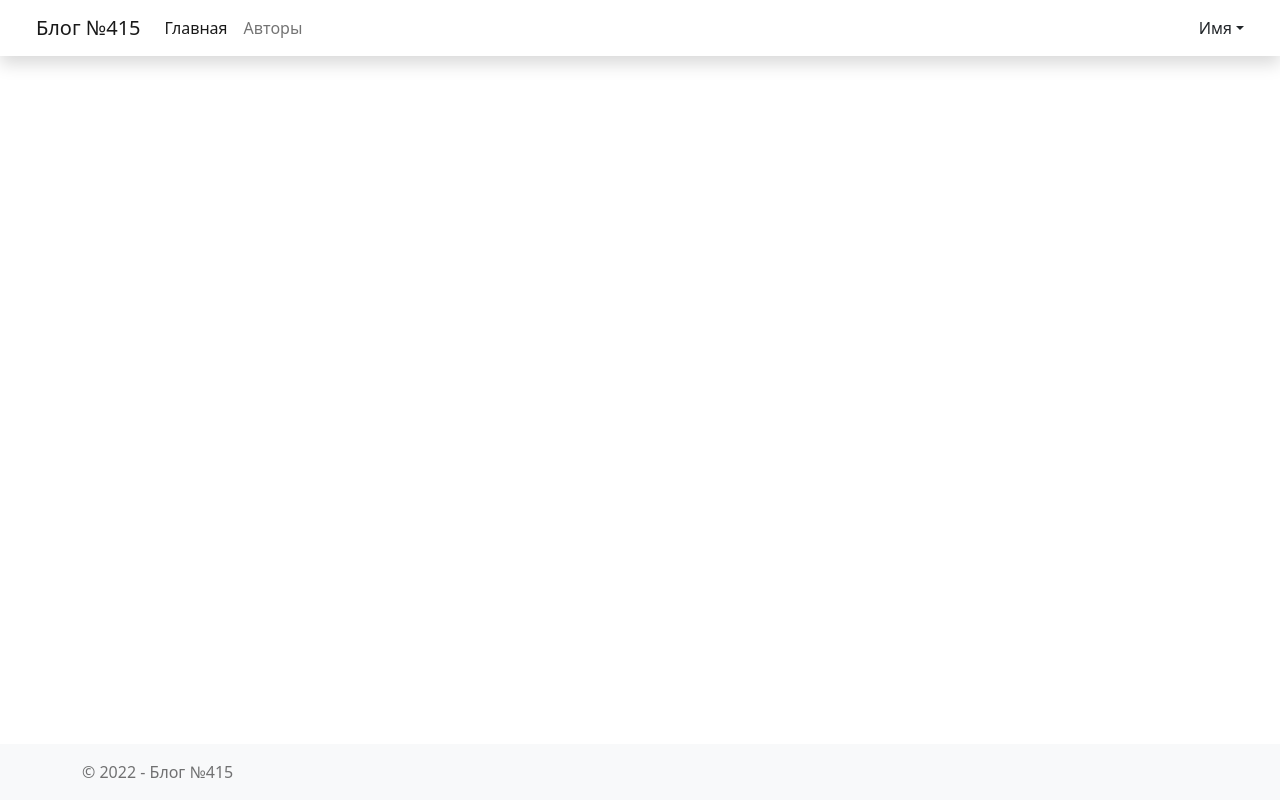
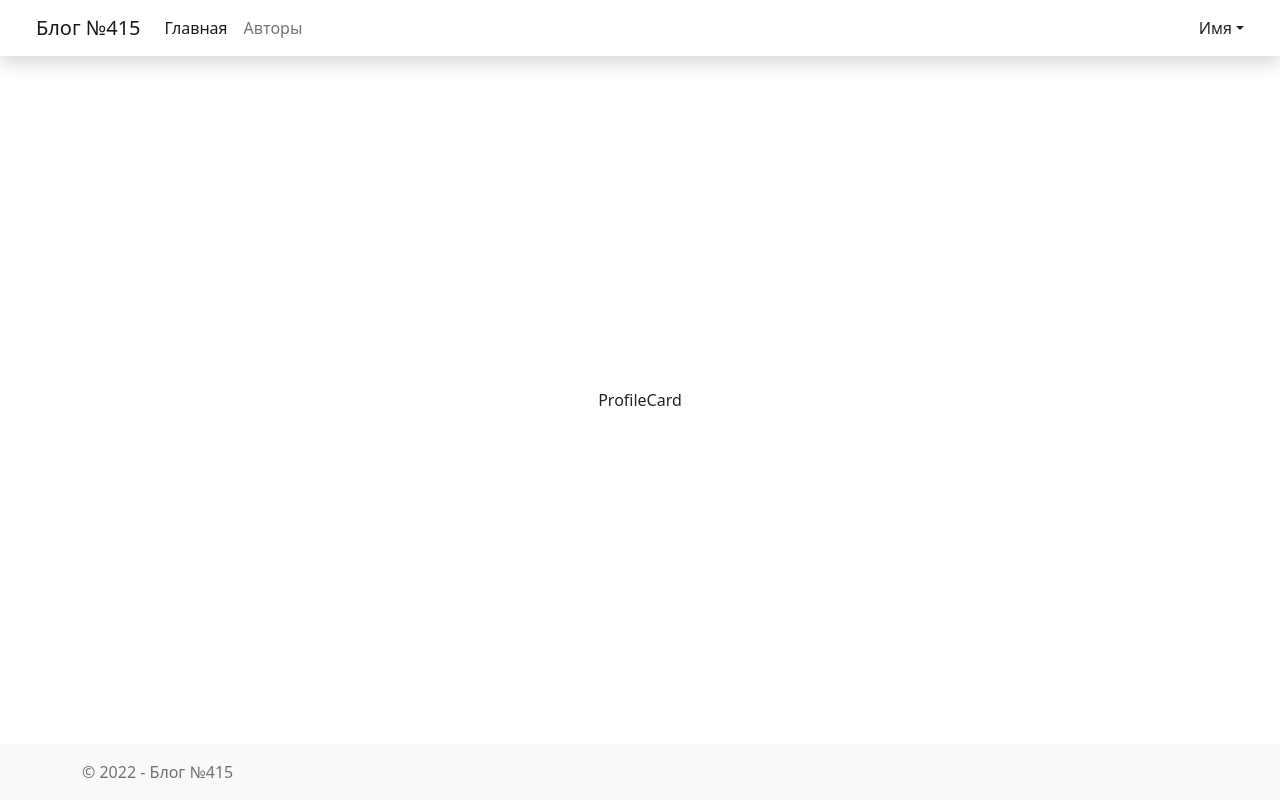
Before and after one commit to alyoneek/web-hits-frontend-project-3, a React (Create React App) app: page / in a window 1280 px wide. Built offline with nearby package versions, Linux system fonts and the light colour scheme.

Commit message:
Add ProfilePage

```diff
--- a/src/App.js
+++ b/src/App.js
@@ -2,14 +2,17 @@ import React from 'react';
 
 import Navbar from './components/Navbar';
 import Footer from './components/Footer';
+import ProfilePage from './pages/ProfilePage';
 
 function App() {
   return (
-    <>
+    <div className="d-flex vh-100 flex-column">
       <Navbar />
-
+      <div className="container flex-grow-1 py-5">
+        <ProfilePage />
+      </div>
       <Footer />
-    </>
+    </div>
   );
 }
 
--- a/src/components/Footer.jsx
+++ b/src/components/Footer.jsx
@@ -2,7 +2,7 @@ import React from 'react';
 
 const Footer = () => {
   return (
-    <nav class="navbar fixed-bottom navbar-expand-lg navbar-light bg-light">
+    <nav class="navbar navbar-expand-lg navbar-light bg-light">
       <div class="container">
         <span class="navbar-text text-center">© 2022 - Блог №415</span>
       </div>
--- /dev/null
+++ b/src/components/ProfileCard.jsx
@@ -0,0 +1,7 @@
+import React from 'react';
+
+const ProfileCard = () => {
+  return <div>ProfileCard</div>;
+};
+
+export default ProfileCard;
--- /dev/null
+++ b/src/pages/ProfilePage.jsx
@@ -0,0 +1,13 @@
+import React from 'react';
+
+import ProfileCard from '../components/ProfileCard';
+
+const ProfilePage = () => {
+  return (
+    <div className="d-flex h-100 justify-content-center align-items-center">
+      <ProfileCard />
+    </div>
+  );
+};
+
+export default ProfilePage;
```
